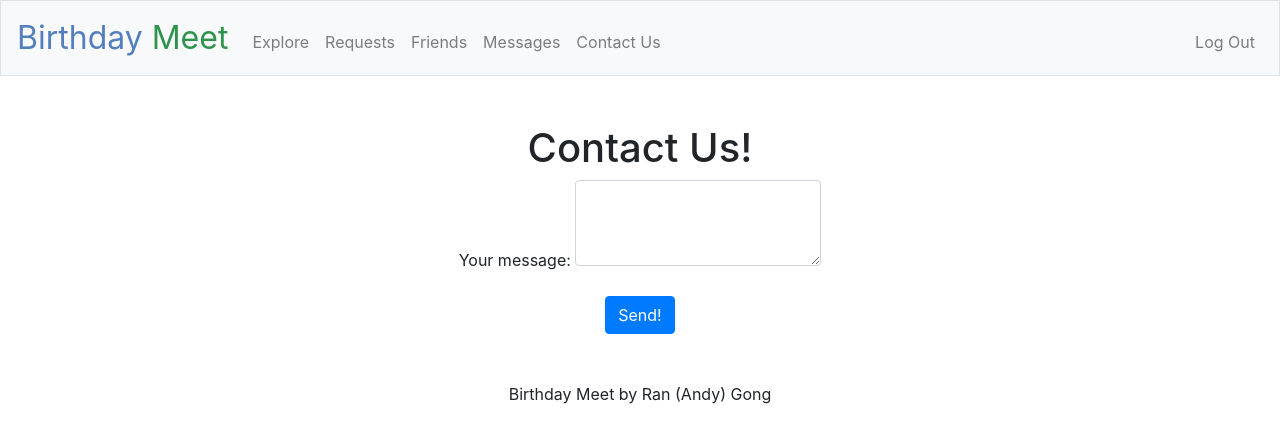
After one commit to AG2048/Birthday-Meet, a Flask app: page /contact in a window 1280 px wide. The commit adds this page. Shown: the top 443 px of the page. Run offline with Flask 2, Linux system fonts and the light colour scheme; a user stored in the database is signed in; some libraries are stand-ins or nearby versions.

Commit message:
finished contact()

```diff
--- a/app.py
+++ b/app.py
@@ -682,7 +682,38 @@ def send():
     return render_template("send.html", list_of_friends=list_of_friends, error_message=error_message, error_receiver=error_receiver)
 
 
-
+@app.route("/contact", methods=["GET", "POST"])
+@login_required
+def contact():
+    """Contact us
+    GET:
+        display a textfield
+    POST:
+        process message and always add it to contact_messages
+        ONLY ALLOW 1 message per day!
+    HTML:
+        posts: message_text
+        get: error_message
+    """
+    error_message = None
+    if request.method == "POST":
+        message_text = request.form.get("message_text")
+        if message_text:
+            now = datetime.now().strftime("%Y-%m-%d")
+            # Check if last message is sent in same day
+            message_sent_today = db.execute("SELECT * FROM contact_messages WHERE sender_id = ? AND when_sent = ?", session.get("user_id"), now)
+            if len(message_sent_today) == 0:
+                # send the message and flash success
+                db.execute("INSERT INTO contact_messages (sender_id, message_text, when_sent) VALUES (?, ?, ?)", session.get("user_id"), message_text, now)
+                flash("Message successfully sent!")
+                return redirect("/")
+            else:
+                # User already sent message
+                flash("Error: You have already sent a message today!")
+        else:
+            # No message is sent
+            error_message = "Please enter your message to send"
+    return render_template("contact.html", error_message=error_message)
 
 
 # TODO
--- /dev/null
+++ b/templates/contact.html
@@ -0,0 +1,19 @@
+{% extends "layout.html" %}
+
+{% block title %}
+    Contact Us
+{% endblock %}
+
+{% block main %}
+    <h1 class="display-5 fw-bold">Contact Us!</h1>
+    <form action="/contact" method="post">
+        <div class="form-group">
+            <label for="messageTextBox">Your message:</label>
+            <textarea class="form-control" id="messageTextBox" rows="3" name="message_text"></textarea>
+        </div>
+        {% if error_message %}
+            <p style="color: red;">{{ error_message }}</p>
+        {% endif %}
+        <button class="btn btn-primary" type="submit">Send!</button>
+    </form>
+{% endblock %}
--- a/templates/layout.html
+++ b/templates/layout.html
@@ -39,6 +39,7 @@
                         <li class="nav-item"><a class="nav-link" href="/requests">Requests</a></li>
                         <li class="nav-item"><a class="nav-link" href="/friends">Friends</a></li>
                         <li class="nav-item"><a class="nav-link" href="/messages">Messages</a></li>
+                        <li class="nav-item"><a class="nav-link" href="/contact">Contact Us</a></li>
                     </ul>
                     <ul class="navbar-nav ml-auto mt-2">
                         <li class="nav-item"><a class="nav-link" href="/logout">Log Out</a></li>
--- /dev/null
+++ b/todo.txt
@@ -0,0 +1,5 @@
+add flash to EVERY redirect
+Layout change the ICON in <head>
+ADD TO messages/send/sent buttons to redirect between the 3 pages
+remove all Print statements
+add some text for each page to explain what to do?
```
